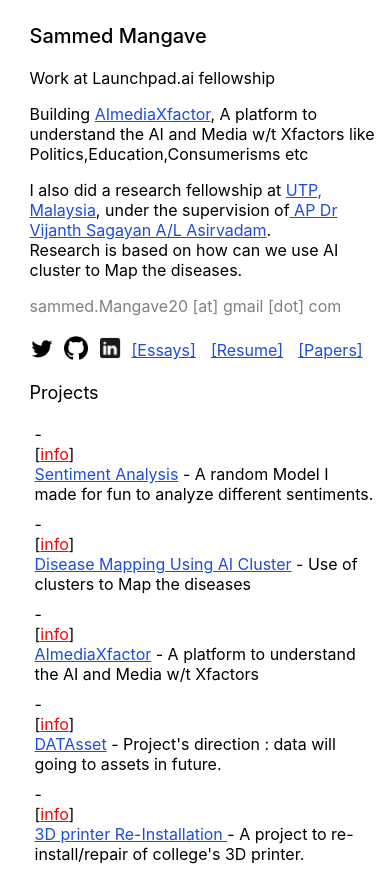
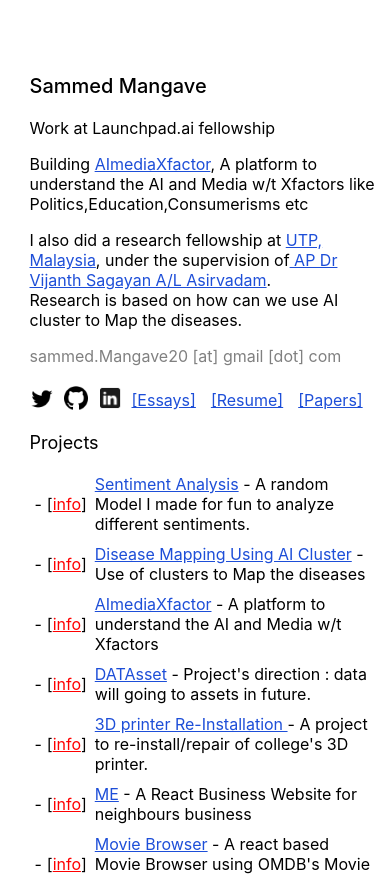
Before and after one commit to samycolen/samycolen.github.io, a React (Create React App) app: page / in a window 390 px wide. Shown: the top 876 px of the page. Built offline with nearby package versions, Linux system fonts and the light colour scheme.

Commit message:
updated css for mobile

```diff
--- a/src/App.css
+++ b/src/App.css
@@ -107,7 +107,7 @@
 /* Mobile Styles */
 @media (max-width: 768px) {
   #Dheader {
-    margin-top: 5%; /* Adjusted margin for mobile */
+    margin-top: 18%; /* Adjusted margin for mobile */
     font-size: 20px; /* Adjusted font size for mobile */
   }
 
@@ -123,7 +123,7 @@
   }
 
   .Ddesc p {
-    margin-bottom: 10px; /* Reduced spacing between paragraphs */
+    margin-bottom: 15px; /* Reduced spacing between paragraphs */
   }
 
   .iico {
@@ -139,9 +139,10 @@
   .dProjSpan {
     width: 90%; /* Make project box wider on mobile */
   }
-
+  /*
   .DlistDiv {
-    flex-direction: column; /* Stack list items vertically on mobile */
-    align-items: flex-start; /* Align items to the start */
+    flex-direction: column; /* Stack list items vertically on mobile
+    align-items: flex-start; /* Align items to the start
   }
+  */
 }
```
